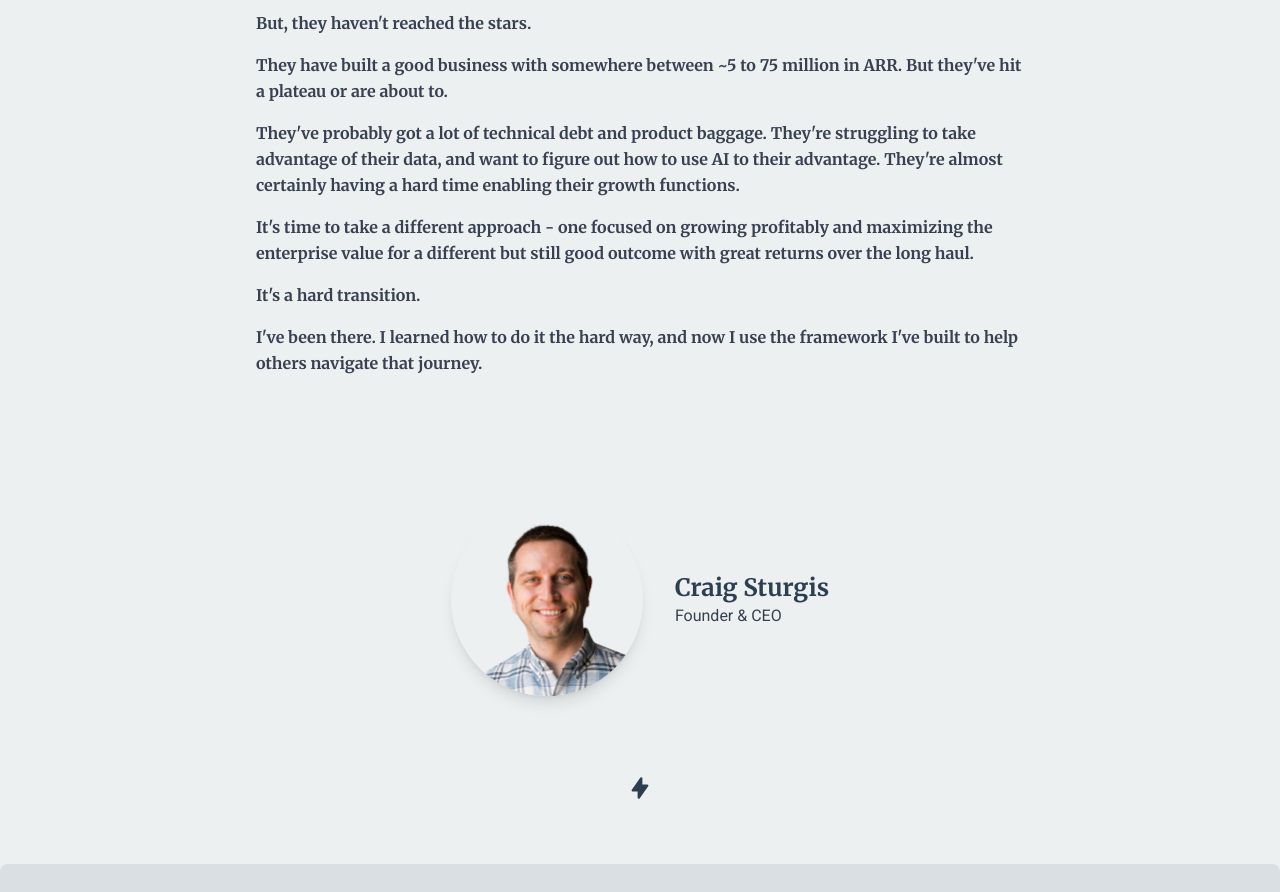
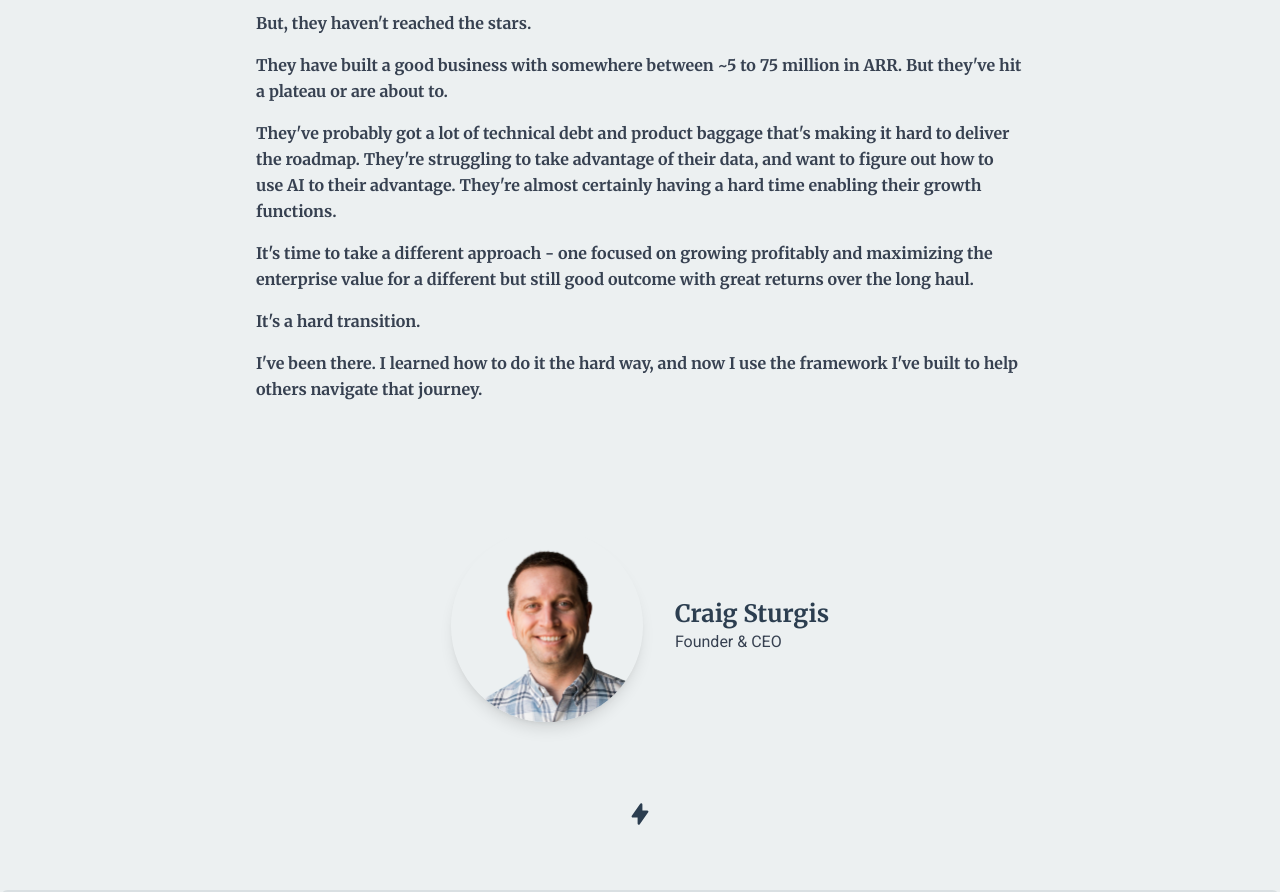
Before and after one commit to prodyssey/prodyssey-11ty, an Eleventy site: page src/index.njk in a window 1280 px wide. Shown: the part 820-1712 px from the top of the page. Built offline with nearby package versions, Linux system fonts and the light colour scheme; Eleventy itself is replaced by a stand-in of ours; files that its build step writes are made by us from their sources.

Commit message:
roadmap wordingin intro

```diff
--- a/src/index.njk
+++ b/src/index.njk
@@ -40,7 +40,7 @@ image: /assets/images/home-og-image.jpg
                 They have built a good business with somewhere between ~5 to 75 million in ARR. But they've hit a plateau or are about to.
             </p>
             <p class="text-l font-serif leading-relaxed text-gray-700 mb-4">
-                They've probably got a lot of technical debt and product baggage. They're struggling to take advantage of their data, and want to figure out how to use AI to their advantage. They're almost certainly having a hard time enabling their growth functions.
+                They've probably got a lot of technical debt and product baggage that's making it hard to deliver the roadmap. They're struggling to take advantage of their data, and want to figure out how to use AI to their advantage. They're almost certainly having a hard time enabling their growth functions.
             </p>
             <p class="text-l font-serif leading-relaxed text-gray-700 mb-4">
                 It's time to take a different approach - one focused on growing profitably and maximizing the enterprise value for a different but still good outcome with great returns over the long haul.
```
